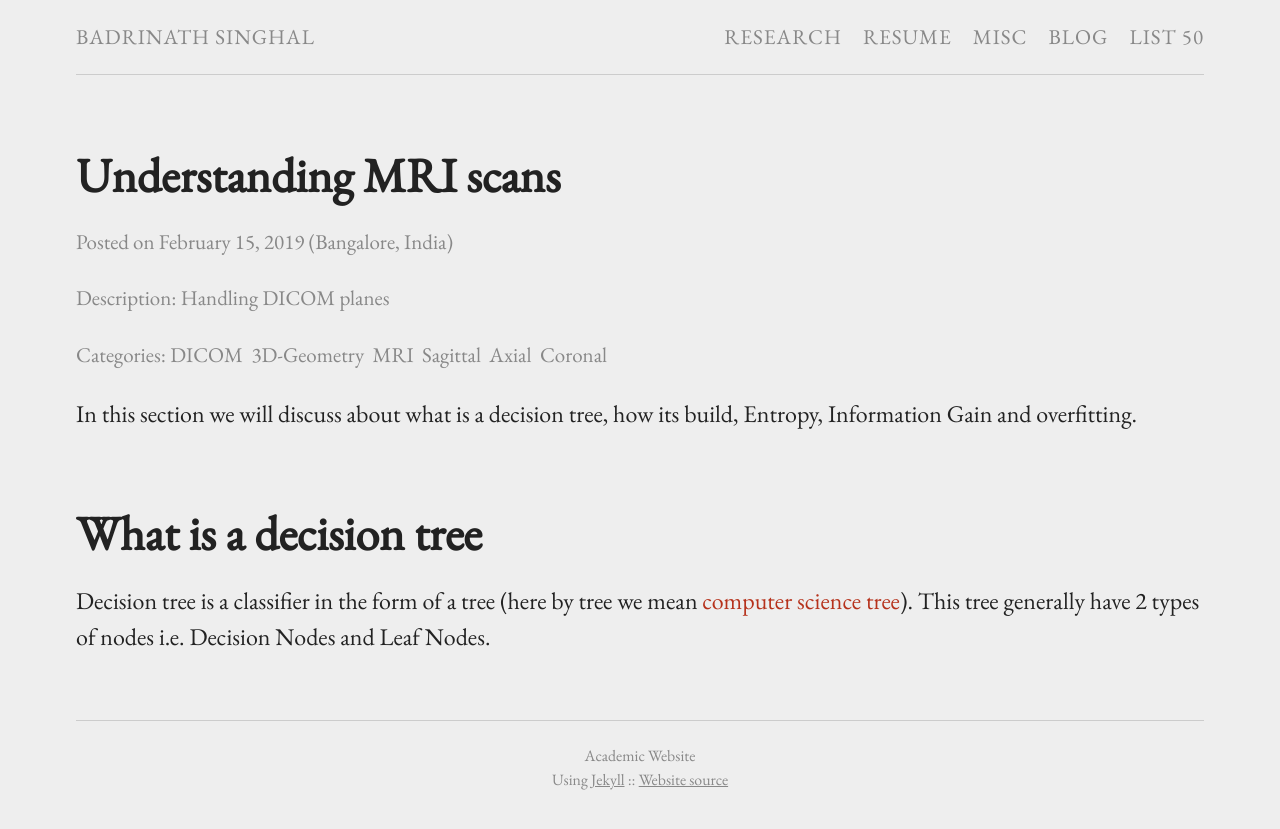
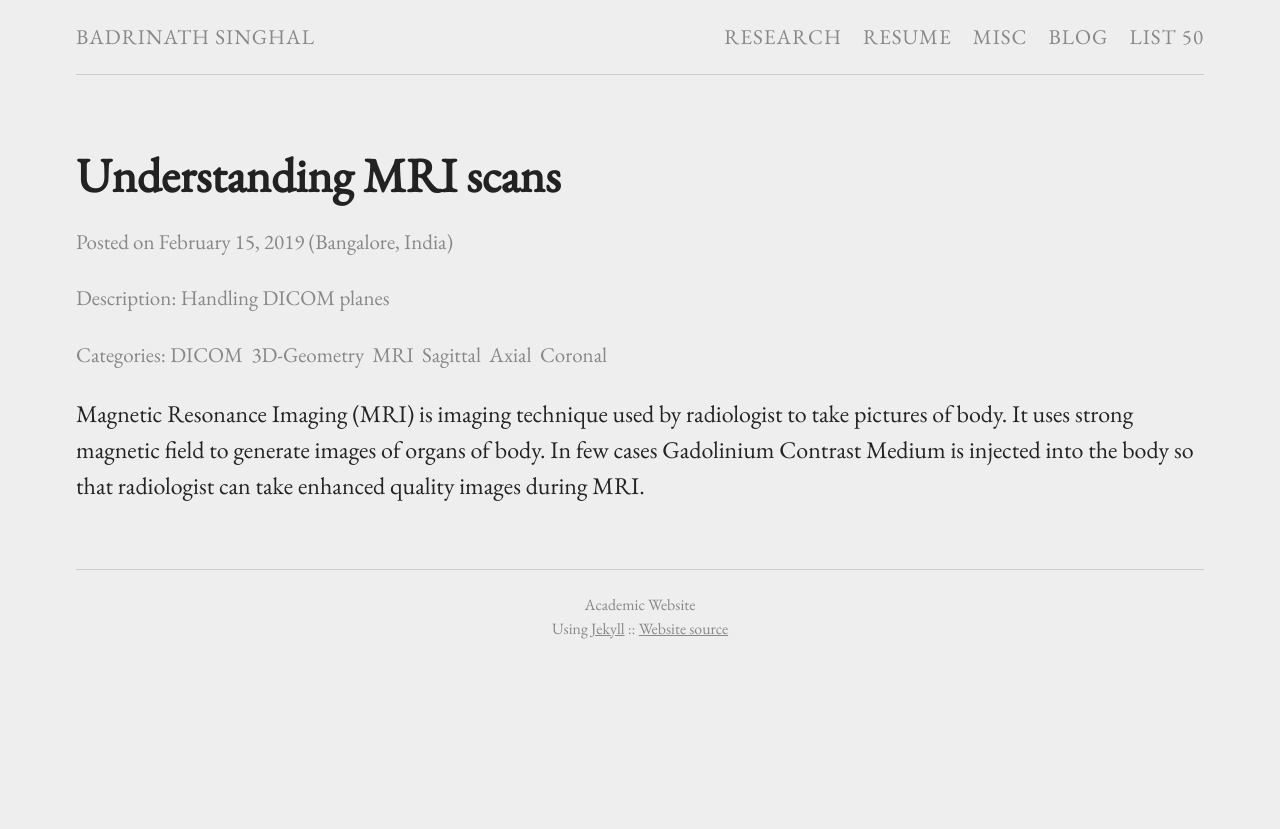
Before and after one commit to BadrinathS/BadrinathS.github.io, a Jekyll site: the page built from _posts/2019-02-15-Understanding-MRI-scans.md, in a window 1280 px wide. Shown: the top 829 px of the page. Built offline with Jekyll 4.4.1, drawn with Linux system fonts in a browser that asks for light colours.

Commit message:
Update 2019-02-15-Understanding-MRI-scans.md

```diff
--- a/_posts/2019-02-15-Understanding-MRI-scans.md
+++ b/_posts/2019-02-15-Understanding-MRI-scans.md
@@ -6,7 +6,4 @@ categories: ["DICOM", "3D-Geometry", "MRI", "Sagittal", "Axial", "Coronal"]
 location: "Bangalore, India"
 ---
 
-In this section we will discuss about what is a decision tree, how its build, Entropy, Information Gain and overfitting.
-<h1> What is a decision tree </h1>
-
-Decision tree is a classifier in the form of a tree (here by tree we mean<a href="https://en.wikipedia.org/wiki/Tree_(data_structure)"> computer science tree</a>). This tree generally have 2 types of nodes i.e. Decision Nodes and Leaf Nodes.
+Magnetic Resonance Imaging (MRI) is imaging technique used by radiologist to take pictures of body. It uses strong magnetic field to generate images of organs of body. In few cases Gadolinium Contrast Medium is injected into the body so that radiologist can take enhanced quality images during MRI.
```
